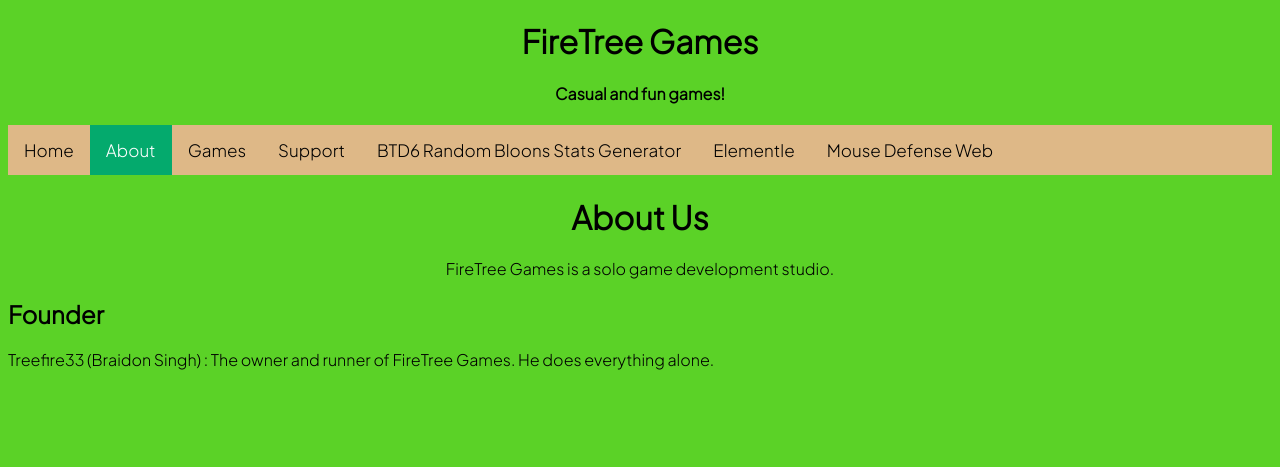
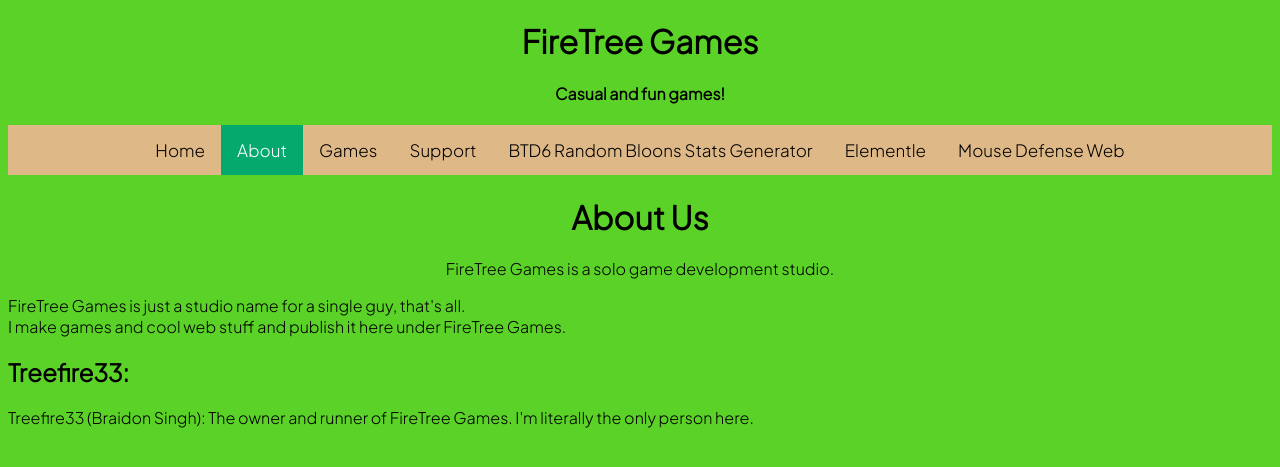
Before and after one commit to Treefire33/treefire33.github.io, a PHP site: page /about.html in a window 1280 px wide. Shown: the top 467 px of the page. Run offline with PHP 8.4, Linux system fonts and the light colour scheme.

Commit message:
Update part 1

```diff
--- a/404.html
+++ b/404.html
@@ -8,7 +8,7 @@
         <h2>Page not found.</h2>
         <p>It seems you have stumbled upon something non-existent! Congrats!<br/>(While you're here, click on this button 100 times.)</p>
         <button id="b">Click me 100 times!</button>
-        <p>
+        <!-- <p>
             <span id="tT">T</span>
             <span id="tO">o</span>
             tally Co
@@ -19,7 +19,8 @@
             <span id="aD">d</span>
             om Text. I made this at 2:00
             <span id="aAM">am</span>
-        </p>
+        </p> -->
+        <a href="index.html">Home.</a>
         <script src="https://ajax.googleapis.com/ajax/libs/jquery/3.6.0/jquery.min.js"></script>
         <script src="js/404.js"></script>
     </body>
--- a/CSS Files/index.css
+++ b/CSS Files/index.css
@@ -31,6 +31,9 @@
 .topnav {
   overflow: hidden;
   background-color: burlywood;
+  display: flex;
+  justify-content: center;
+  align-items: center;
 }
 
 .topnav a {
--- a/about.html
+++ b/about.html
@@ -19,7 +19,9 @@
         </div>
         <h1>About Us</h1>
         <p style="text-align: center;">FireTree Games is a solo game development studio.</p>
-        <h2>Founder</h2>
-        <p>Treefire33 (Braidon Singh) : The owner and runner of FireTree Games. He does everything alone.</p>
+        <p>FireTree Games is just a studio name for a single guy, that's all.<br>
+        I make games and cool web stuff and publish it here under FireTree Games.</p>
+        <h2>Treefire33:</h2>
+        <p>Treefire33 (Braidon Singh): The owner and runner of FireTree Games. I'm literally the only person here.</p>
     </body>
 </html>
```
Also changed, not shown: README.md.
